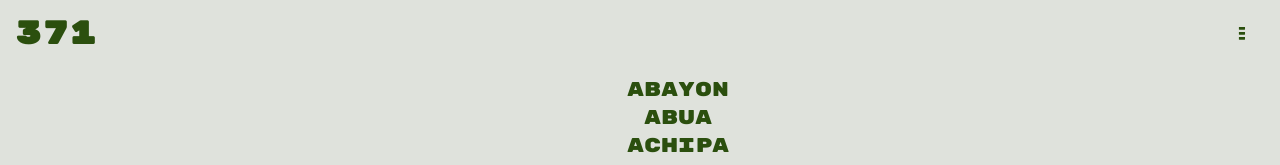
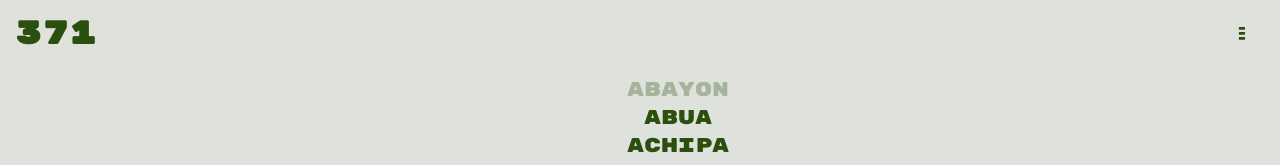
Before and after one commit to laresamdeola/371, a plain HTML site: page home.html in a window 1280 px wide. In both pictures the pointer is over the item "Abayon". Shown: the top 165 px of the page. Drawn offline with Linux system fonts and the light colour scheme.

Commit message:
Add the hover animation in the tribes page starting with A.

```diff
--- a/style.css
+++ b/style.css
@@ -106,13 +106,18 @@
   list-style-type: none;
   margin-left: 0;
   margin: 0.25%;
-
+  color: inherit;
+  transition: 2s color;
 }
 
 .tribes-text{
   color: var(--text-green);
   font-family: 'Rubik Mono One', sans-serif;
   font-size: 2.5vh;
+}
+
+.tribes-section-one ul li:hover{
+  color: var(--less-soft-green);
 }
 
 @keyframes fade-in {
```
